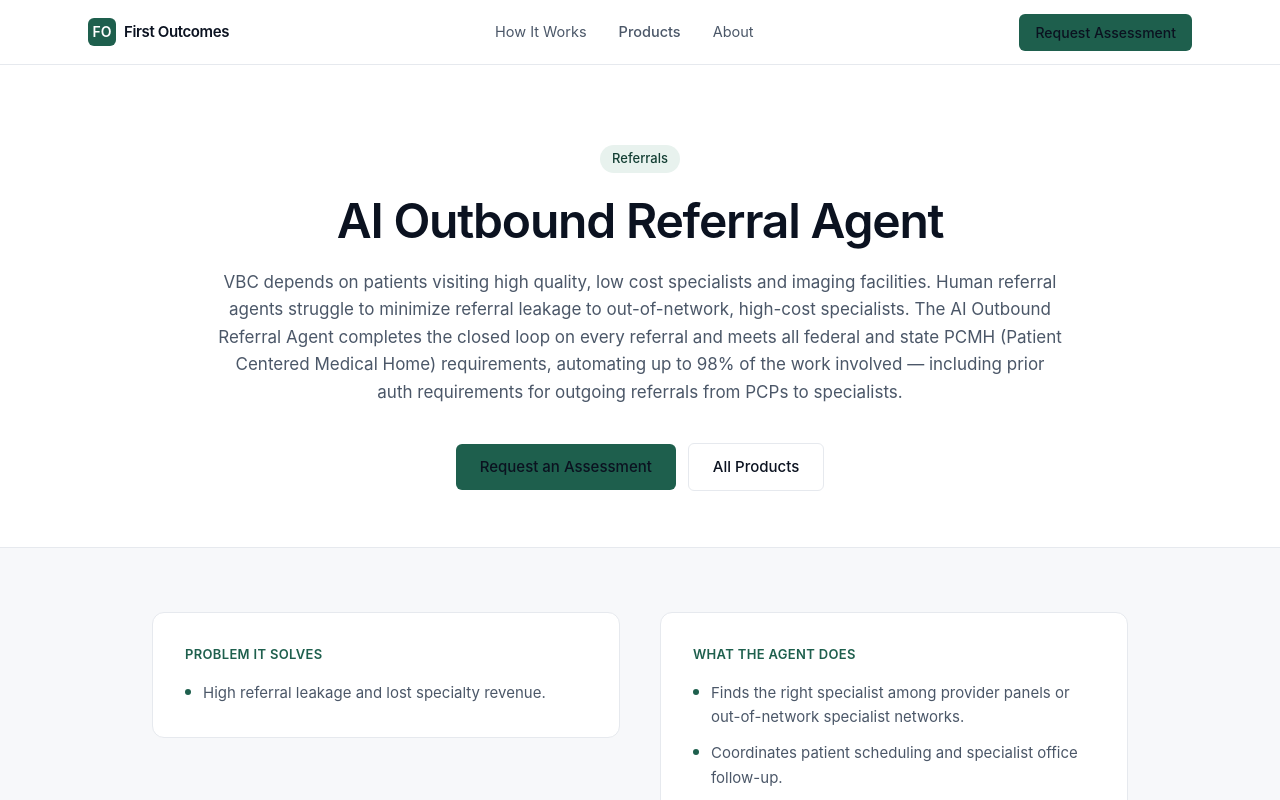
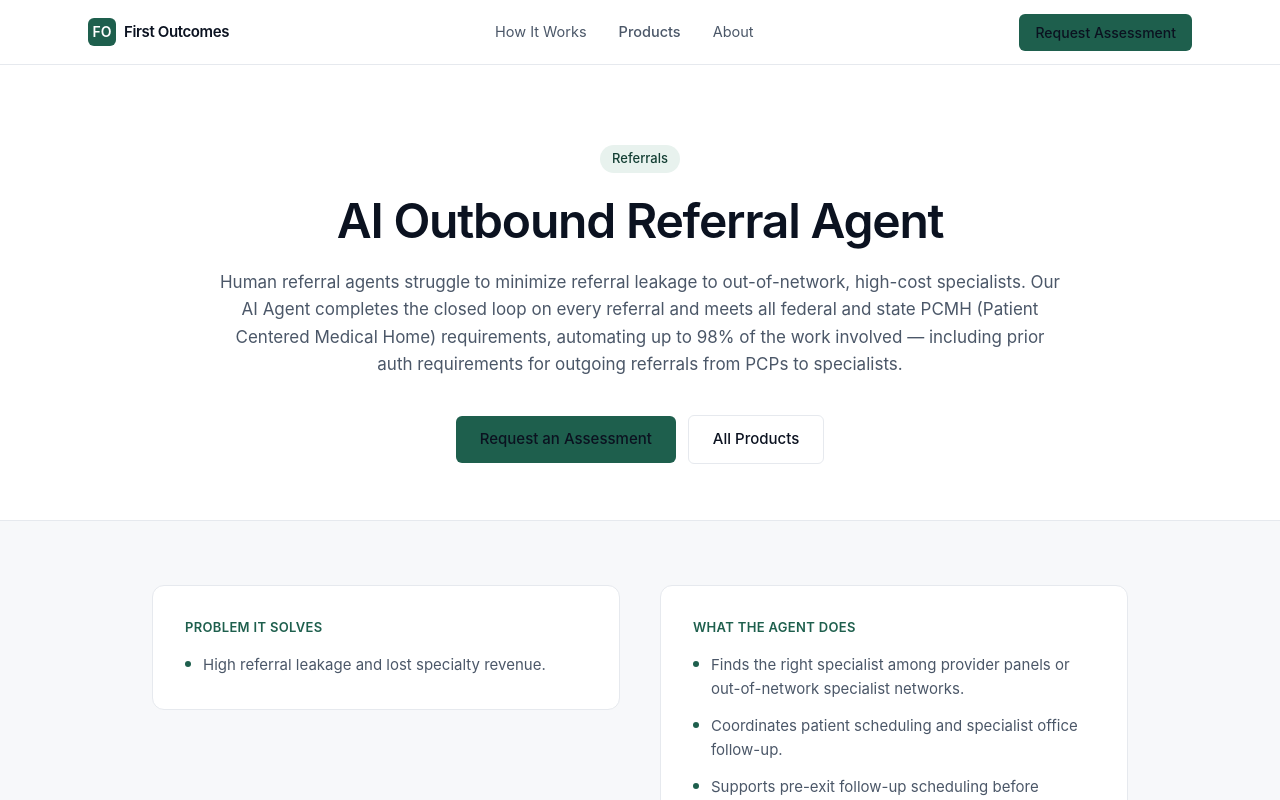
Before and after one commit to jpawa-cpu/firstoutcomes-staging, a React (Vite) app in the folder client/: page /products/referral-agent in a window 1280 px wide. Shown: the top 800 px of the page. Built offline with nearby package versions, Linux system fonts and the light colour scheme.

Commit message:
Update ReferralAgent.jsx

```diff
--- a/client/src/pages/products/ReferralAgent.jsx
+++ b/client/src/pages/products/ReferralAgent.jsx
@@ -222,9 +222,8 @@ export default function ReferralAgent() {
           AI Outbound Referral Agent
         </h1>
         <p className="mt-6 text-[17px] text-[var(--fo-slate)] leading-relaxed">
-          VBC depends on patients visiting high quality, low cost specialists and imaging
-          facilities. Human referral agents struggle to minimize referral leakage to
-          out-of-network, high-cost specialists. The AI Outbound Referral Agent completes the
+          Human referral agents struggle to minimize referral leakage to
+          out-of-network, high-cost specialists. Our AI Agent completes the
           closed loop on every referral and meets all federal and state PCMH (Patient Centered
           Medical Home) requirements, automating up to 98% of the work involved &mdash; including
           prior auth requirements for outgoing referrals from PCPs to specialists.
```
